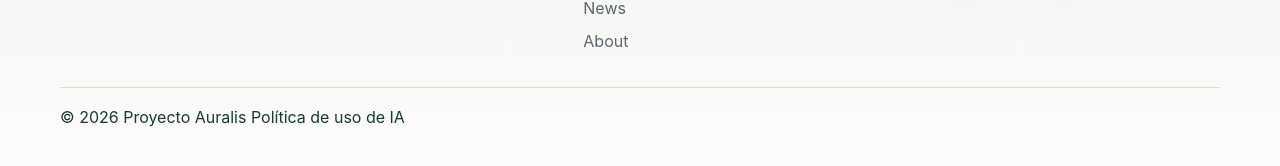
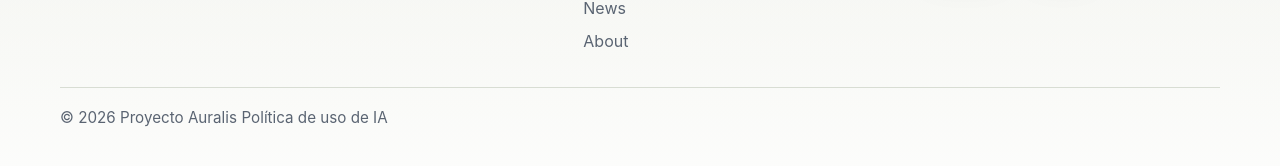
Before and after one commit to Proyecto-Auralis/auralis-site, a Jekyll site: the page built from index.md, in a window 1280 px wide and 1400 px high, scrolled down 71 px. Shown: the part 1230-1396 px from the top of the window. Built offline with Jekyll 4.4.1, drawn with Linux system fonts in a browser that asks for light colours.

Commit message:
Update style.scss

```diff
--- a/assets/css/style.scss
+++ b/assets/css/style.scss
@@ -351,6 +351,27 @@ img {
   margin-top: 2rem;
   padding-top: 1rem;
   border-top: 1px solid var(--border);
+  position: relative;
+  text-align: left;
+}
+
+.site-footer__bottom-left {
+  display: inline-block;
+}
+
+.site-footer__bottom-center {
+  position: absolute;
+  left: 50%;
+  transform: translateX(-50%);
+}
+
+.site-footer__bottom a {
+  color: var(--muted);
+  font-size: 0.95rem;
+}
+
+.site-footer__bottom a:hover {
+  color: var(--text);
 }
 
 @media (max-width: 920px) {
@@ -383,4 +404,14 @@ img {
   .site-nav a {
     padding: 0.45rem 0.6rem;
   }
+    .site-footer__bottom {
+    display: flex;
+    flex-direction: column;
+    gap: 0.75rem;
+  }
+
+  .site-footer__bottom-center {
+    position: static;
+    transform: none;
+  }
 }
```
